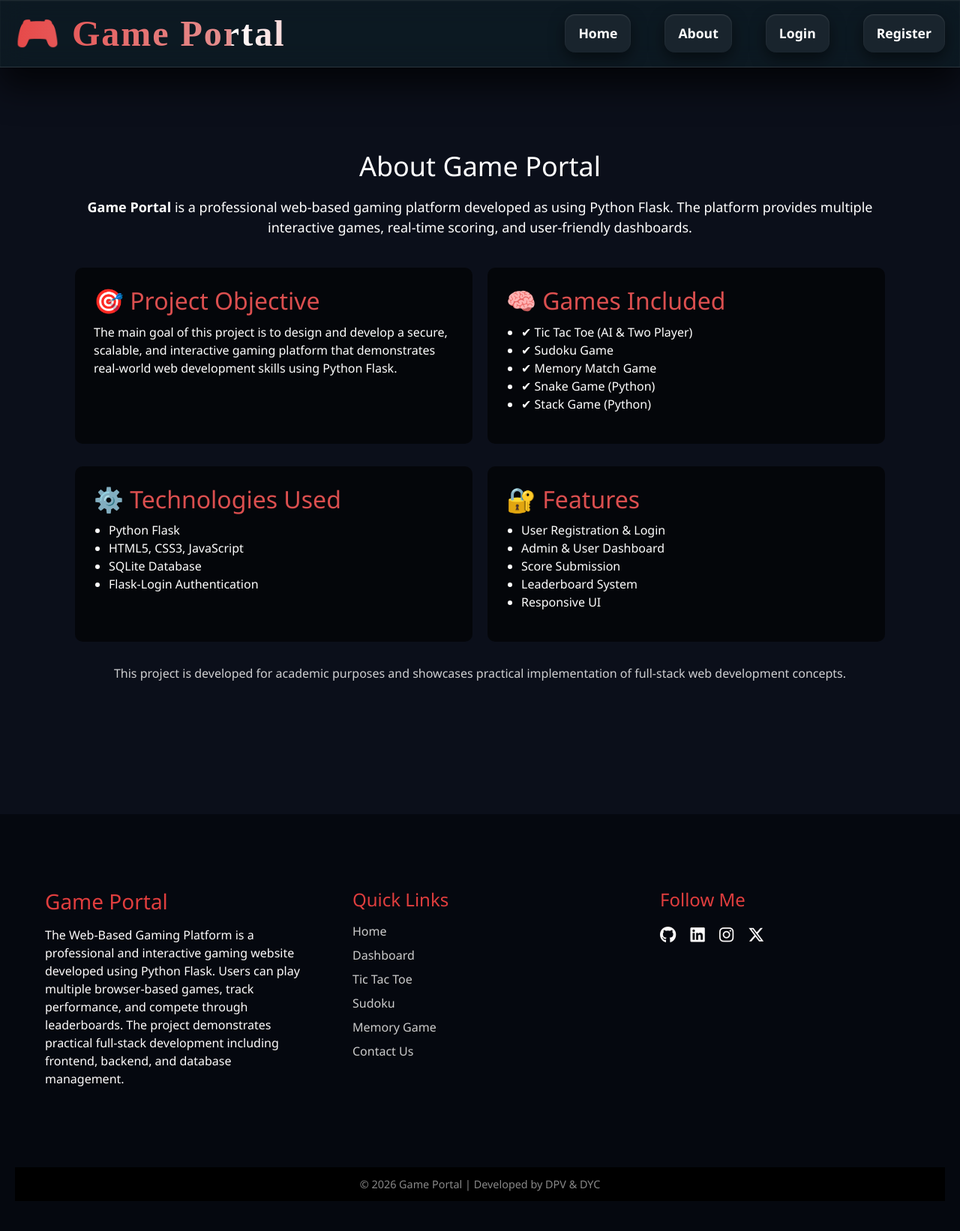
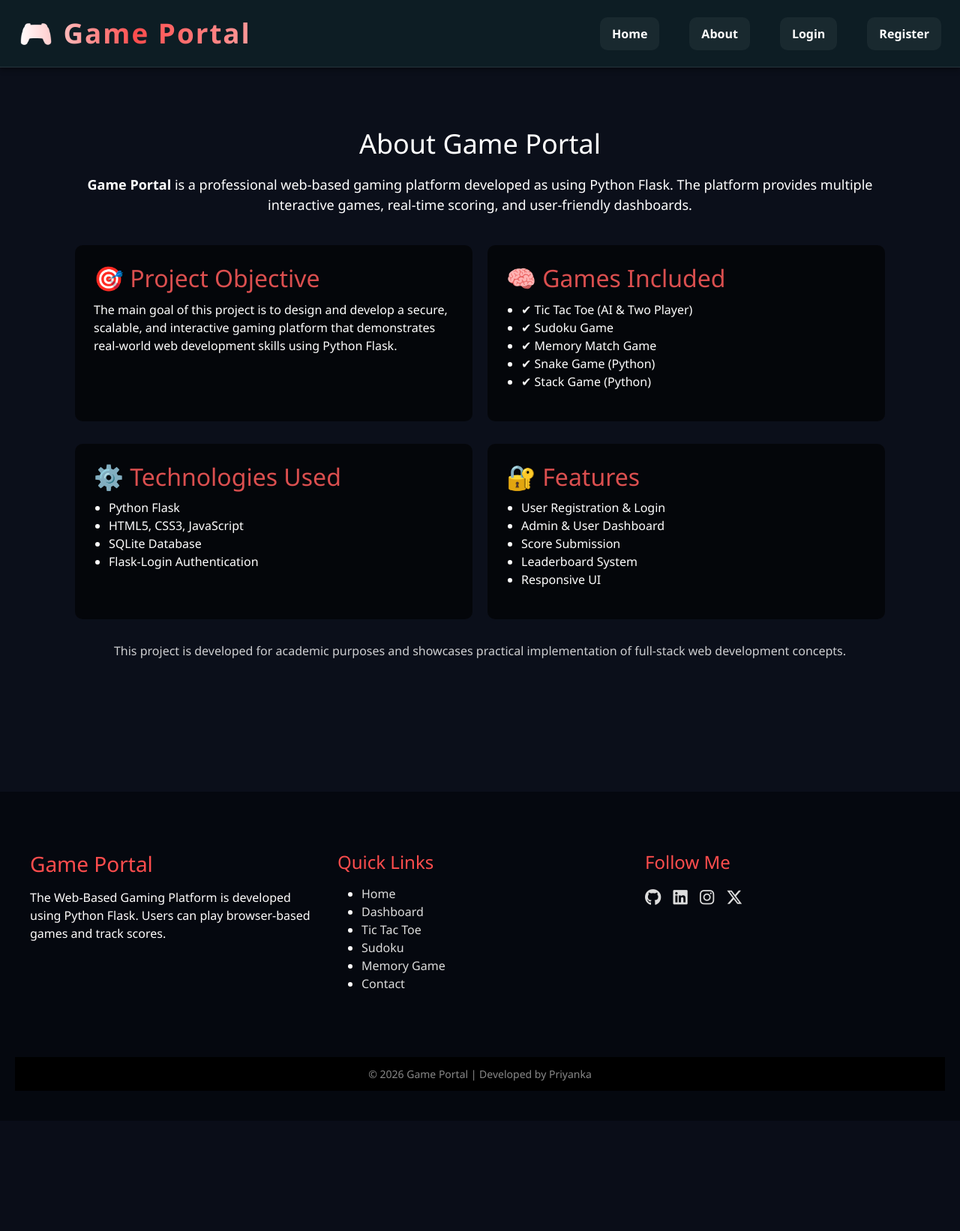
Before and after one commit to Priyanka14161416/Game-portal, a Flask app: page /about in a window 1280 px wide. Shown: the whole page at 75% size. After the commit the page ends 1455 px from the top, so only its background shows below. Run offline with Flask 3, Linux system fonts and the light colour scheme.

Commit message:
Update base.html

```diff
--- a/templates/base.html
+++ b/templates/base.html
@@ -1,315 +1,297 @@
 <!DOCTYPE html>
 <html lang="en">
 <head>
+
 <meta charset="UTF-8">
-    <meta name="viewport" content="width=device-width, initial-scale=1.0">
-    <meta name="description" content=" Game Portal - A web-based gaming platform developed with Python Flask. Play games, track scores, and compete on leaderboards.">
-    <title>Game Portal</title>
-    <link rel="stylesheet" href="{{ url_for('static', filename='css/style.css') }}">
-    <link rel="stylesheet" href="https://cdnjs.cloudflare.com/ajax/libs/font-awesome/6.5.0/css/all.min.css">
 <meta name="viewport" content="width=device-width, initial-scale=1">
 
+<meta name="description" content="Game Portal - Web-based gaming platform built with Python Flask.">
+
+<title>Game Portal</title>
+
+<link rel="stylesheet" href="{{ url_for('static', filename='css/style.css') }}">
+
+<link rel="stylesheet" href="https://cdnjs.cloudflare.com/ajax/libs/font-awesome/6.5.0/css/all.min.css">
+
 <link href="https://cdn.jsdelivr.net/npm/bootstrap@5.3.2/dist/css/bootstrap.min.css" rel="stylesheet">
+
 <style>
 
-* {
-    margin: 0;
-    padding: 0;
-    box-sizing: border-box;
-    font-family: "Segoe UI", sans-serif;
+*{
+margin:0;
+padding:0;
+box-sizing:border-box;
+font-family:"Segoe UI",sans-serif;
 }
 
-body {
-    background: #0b0f1a;
-    color: #ffffff;
-    padding-top: 120px;
+body{
+background:#0b0f1a;
+color:#fff;
+padding-top:90px;
 }
 
-#navParticles {
-    position: fixed;
-    top: 0;
-    left: 0;
-    height: 90px;
-    width: 10%;
-    z-index: 0;
-    pointer-events: none;
+/* NAVBAR */
+
+.navbar{
+position:fixed;
+top:0;
+width:100%;
+height:90px;
+padding:0 25px;
+display:flex;
+align-items:center;
+justify-content:space-between;
+background:rgba(15,32,39,0.85);
+backdrop-filter:blur(12px);
+border-bottom:1px solid rgba(255,255,255,0.1);
+z-index:1000;
+flex-wrap:wrap;
 }
 
-.navbar {
-    position: fixed;
-    top: 0;
-    width: 100%;
-    height: 90px;
-    padding: 0 20px;
-    z-index: 1000;
+/* LOGO */
 
-    display: flex;
-    align-items: center;
-    justify-content: space-between;
-
-    background: rgba(15, 32, 39, 0.65);
-    backdrop-filter: blur(16px);
-    border-bottom: 1px solid rgba(255, 255, 255, 0.12);
-
-    box-shadow:
-        0 25px 45px rgba(0, 0, 0, 0.7),
-        inset 0 1px 2px rgba(255, 255, 255, 0.1);
-
-    transition: all 0.4s ease;
+.logo{
+font-size:2.3rem;
+font-weight:800;
+background:linear-gradient(90deg,#fff,#ff4d4d,#ff9999);
+-webkit-background-clip:text;
+color:transparent;
+letter-spacing:2px;
 }
 
-/* Shrink on scroll */
-.navbar.scrolled {
-    height: 70px;
-    background: rgba(10, 20, 30, 0.92);
-    box-shadow: 0 15px 30px rgba(0,0,0,0.9);
+/* NAV LINKS */
+
+.nav-links{
+display:flex;
+gap:20px;
 }
 
-/* =======================
-   LOGO (3D GLOW)
-======================= */
-.logo {
-    font-size: 3rem;
-    font-weight: 800;
-    font-family: 'Times New Roman', serif;
-    background: linear-gradient(90deg, #fff, #e73737, #e49090);
-    background-size: 200%;
-    -webkit-background-clip: text;
-    color: transparent;
-    animation: shine 3s linear infinite;
-    letter-spacing: 2px;
-    flex-shrink: 0;
+.nav-links a{
+color:white;
+text-decoration:none;
+font-weight:600;
+padding:10px 16px;
+border-radius:10px;
+transition:0.3s;
+background:rgba(255,255,255,0.05);
 }
 
-@keyframes shine {
-    0% { background-position: 200% 0; }
-    100% { background-position: -200% 0; }
+.nav-links a:hover{
+background:#ff4d4d;
 }
 
-.logo:hover {
-    transform: perspective(800px) translateZ(60px) scale(1.05);
+.logout{
+background:#e63946;
 }
 
-/* =======================
-   NAV LINKS
-======================= */
-.nav-links {
-    display: flex;
-    gap: 25px;
+/* MOBILE MENU */
+
+.nav-toggle{
+display:none;
+font-size:28px;
+cursor:pointer;
 }
 
-.nav-links a {
-    position: relative;
-    font-size: 1.1rem;
-    font-weight: 600;
-    color: #ffffff;
-    text-decoration: none;
+/* MOBILE */
 
-    padding: 12px 18px;
-    border-radius: 14px;
+@media(max-width:900px){
 
-    background: rgba(255, 255, 255, 0.05);
+.nav-toggle{
+display:block;
+}
 
-    box-shadow:
-        0 8px 20px rgba(0, 0, 0, 0.5),
-        inset 0 1px 2px rgba(255, 255, 255, 0.15);
+.nav-links{
+position:absolute;
+top:90px;
+right:0;
+width:100%;
+background:#0b0f1a;
+flex-direction:column;
+align-items:center;
+display:none;
+padding:25px 0;
+}
 
+.nav-links a{
+width:90%;
+text-align:center;
+}
+
+.nav-links.active{
+display:flex;
+}
+
+.logo{
+font-size:1.7rem;
+}
 
 }
 
-/* 3D Animated Underline */
-.nav-links a::after {
-    content: "";
-    position: absolute;
-    left: 50%;
-    bottom: 6px;
-    width: 0;
-    height: 3px;
-    background: linear-gradient(90deg, #e75757, #f06868);
-    transform: translateX(-50%);
-    transition: width 0.4s ease;
-    border-radius: 10px;
+/* MAIN CONTAINER */
+
+.container{
+max-width:1200px;
+margin:auto;
+padding:40px 20px;
 }
 
-.nav-links a:hover::after {
-    width: 80%;
+/* FOOTER */
+
+.footer{
+background:#05080f;
+padding:40px 20px;
+margin-top:80px;
 }
 
-/* Hover 3D Effect */
-.nav-links a:hover {
-    color: #fffffd;
-    background: linear-gradient(145deg, #8a9494, #6d7577);
-
-
-
+.footer-content{
+display:grid;
+grid-template-columns:repeat(auto-fit,minmax(250px,1fr));
+gap:30px;
 }
 
-/* Logout Button */
-.logout {
-    background: linear-gradient(145deg, #ed5656, #d18383) !important;
-    color: #fff !important;
+.footer h3,.footer h4{
+color:#ff4d4d;
+margin-bottom:15px;
 }
 
-
-/* =======================
-   MOBILE MENU
-======================= */
-.nav-toggle {
-    display: none;
-    font-size: 2rem;
-    color: #eb4747;
-    cursor: pointer;
+.footer a{
+color:#ddd;
+text-decoration:none;
 }
 
-/* =======================
-   RESPONSIVE
-======================= */
-@media (max-width: 900px) {
-    .nav-toggle {
-        display: block;
+.footer a:hover{
+color:#ff4d4d;
 }
 
-    .nav-links {
-        position: absolute;
-        top: 90px;
-        right: 0;
-        width: 100%;
-        flex-direction: column;
-        align-items: center;
-        white-space: nowrap;
-        flex-wrap: nowrap;
-        background: rgba(10, 20, 30, 0.95);
-        backdrop-filter: blur(15px);
-        padding: 25px 0;
-        display: flex;
+.social-icons a{
+font-size:22px;
+margin-right:12px;
 }
 
-    .nav-links.active {
-        display: flex;
-    }
-}
-.container {
-    max-width: 1200px;
-    margin: auto;
-    padding: 40px 20px;
-}
-
-.footer {
-    background: #05080f;
-    padding: 40px 20px;
-    margin-top: 80px;
-}
-
-.footer-content {
-    display: grid;
-    grid-template-columns: repeat(auto-fit, minmax(250px, 1fr));
-    gap: 30px;
-}
-
-.footer h3,
-.footer h4 {
-    color: #e03e3e;
-    margin-bottom: 15px;
-}
-
-.footer a {
-    color: #fdfbfb;
-    text-decoration: none;
-}
-
-.footer a:hover {
-    color: #c14848;
-}
-
-.footer-bottom {
-    text-align: center;
-    margin-top: 30px;
-    color: #888;
-    font-size: 0.9rem;
+.footer-bottom{
+text-align:center;
+margin-top:30px;
+color:#888;
+font-size:14px;
 }
 
 </style>
 </head>
+
 <body>
 
 <nav class="navbar">
+
 <div class="logo">🎮 Game Portal</div>
-        <div class="nav-toggle" id="mobile-menu"><i class="fas fa-bars"></i></div>
+
+<div class="nav-toggle" id="mobile-menu">
+<i class="fas fa-bars"></i>
+</div>
+
 <div class="nav-links" id="nav-links">
+
 <a href="{{ url_for('index') }}">Home</a>
 <a href="{{ url_for('about') }}">About</a>
 
 {% if current_user.is_authenticated %}
+
 <a href="{{ url_for('dashboard') }}">Dashboard</a>
 <a href="{{ url_for('tictactoe') }}">Tic Tac Toe</a>
 <a href="{{ url_for('sudoku') }}">Sudoku</a>
 <a href="{{ url_for('memory') }}">Memory Game</a>
 <a href="{{ url_for('logout') }}" class="logout">Logout</a>
+
 {% else %}
+
 <a href="{{ url_for('login') }}">Login</a>
 <a href="{{ url_for('register') }}">Register</a>
+
 {% endif %}
+
 </div>
+
 </nav>
 
 <div class="container">
+
 {% with messages = get_flashed_messages() %}
 {% if messages %}
 {% for message in messages %}
-                    <div class="flash">{{ message }}</div>
+<div class="alert alert-info">{{ message }}</div>
 {% endfor %}
 {% endif %}
 {% endwith %}
 
 {% block content %}{% endblock %}
+
 </div>
 
 <footer class="footer">
+
 <div class="footer-content">
 
-            <div class="footer-section">
+<div>
 <h3>Game Portal</h3>
 <p>
-                    The Web-Based Gaming Platform is a professional and interactive gaming website developed using Python Flask. Users can play multiple browser-based games, track performance, and compete through leaderboards. The project demonstrates practical full-stack development including frontend, backend, and database management.
+The Web-Based Gaming Platform is developed using Python Flask.
+Users can play browser-based games and track scores.
 </p>
 </div>
 
-            <div class="footer-section">
+<div>
+
 <h4>Quick Links</h4>
+
 <ul>
+
 <li><a href="{{ url_for('index') }}">Home</a></li>
 <li><a href="{{ url_for('dashboard') }}">Dashboard</a></li>
 <li><a href="{{ url_for('tictactoe') }}">Tic Tac Toe</a></li>
 <li><a href="{{ url_for('sudoku') }}">Sudoku</a></li>
 <li><a href="{{ url_for('memory') }}">Memory Game</a></li>
-                    <li><a href="{{ url_for('contact') }}">Contact Us</a></li>
+<li><a href="{{ url_for('contact') }}">Contact</a></li>
+
 </ul>
+
 </div>
 
-            <div class="footer-section">
+<div>
+
 <h4>Follow Me</h4>
+
 <div class="social-icons">
-                    <a href="https://www.Github.com/Priyanka14161416" title="GitHub"><i class="fab fa-github"></i></a>
-                    <a href="https://www.LinkedIn.com/priyanka Dobariya" title="LinkedIn"><i class="fab fa-linkedin"></i></a>
-                    <a href="https://www.Instagram.com/priyanka._.1416" title="Instagram"><i class="fab fa-instagram"></i></a>
-                    <a href="#" title="Twitter"><i class="fab fa-x-twitter"></i></a>
+
+<a href="#"><i class="fab fa-github"></i></a>
+<a href="#"><i class="fab fa-linkedin"></i></a>
+<a href="#"><i class="fab fa-instagram"></i></a>
+<a href="#"><i class="fab fa-x-twitter"></i></a>
+
 </div>
+
 </div>
 
 </div>
 
 <div class="footer-bottom">
-            © 2026 Game Portal | Developed by DPV & DYC
+
+© 2026 Game Portal | Developed by Priyanka
+
 </div>
+
 </footer>
 
 <script>
-        const menu = document.getElementById('mobile-menu');
-        const navLinks = document.getElementById('nav-links');
 
-        menu.addEventListener('click', () => {
-            navLinks.classList.toggle('active');
+const menu=document.getElementById("mobile-menu");
+const nav=document.getElementById("nav-links");
+
+menu.addEventListener("click",()=>{
+nav.classList.toggle("active");
 });
+
 </script>
+
+<script src="https://cdn.jsdelivr.net/npm/bootstrap@5.3.2/dist/js/bootstrap.bundle.min.js"></script>
+
 </body>
 </html>
```
Lines whose indentation alone changed are shown as unchanged.
